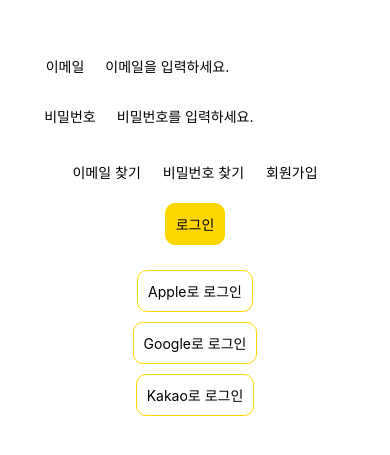
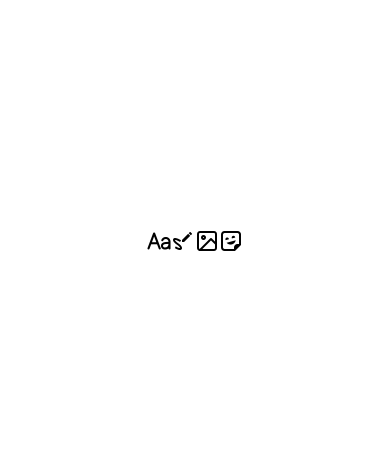
Before and after one commit to nakalicubae/Raincoat, a React Native app: screen /Write in a window 390 px wide. Shown: the part 181-636 px from the top of the page. Built offline with nearby package versions, Linux system fonts and the light colour scheme.

Commit message:
Add icon at Write.js

```diff
--- a/App.js
+++ b/App.js
@@ -4,6 +4,7 @@
 import { createStackNavigator } from "@react-navigation/stack";
 import Start from "./screens/Start";
 import SignUp from "./screens/SignUp";
+import Write from "./screens/Write";
 
 export default function App() {
   const Stack = createStackNavigator();
@@ -13,6 +14,7 @@
       <Stack.Navigator initialRouteName='Start' screenOptions = {{ headerShown: false }}>
         <Stack.Screen name='Start' component={Start} />
         <Stack.Screen name='SignUp' component={SignUp} />
+        <Stack.Screen name='Write' component={Write} />
       </Stack.Navigator>
     </NavigationContainer>
   );
--- a/screens/SignUp.js
+++ b/screens/SignUp.js
@@ -13,6 +13,11 @@
   const [pw, setPw] = useState("");
   const [pwCheck, setPwCheck] = useState("");
   const [name, setName] = useState("");
+
+  const [emailMessage, setEmailMessage] = useState("");
+  const [pwMessage, setPwMessage] = useState("");
+  const [pwCheckMessage, setPwCheckMessage] = useState("");
+  const [nameMessage, setNameMessage] = useState("");
 
   const signUp = () => {
     if (pw !== pwCheck) {
--- a/screens/Start.js
+++ b/screens/Start.js
@@ -54,7 +54,7 @@
 
       <View>
         <TouchableOpacity
-        onPress={() => navigation.navigate("SignIn")}
+        onPress={() => navigation.navigate("Write")}
         style={styles.signInBtn}>
           <Text>로그인</Text>
         </TouchableOpacity>
--- /dev/null
+++ b/screens/Write.js
@@ -0,0 +1,45 @@
+import { StatusBar } from "expo-status-bar";
+import React, { useState } from "react";
+import {
+  View,
+  Text,
+  TouchableOpacity,
+  StyleSheet,
+  TextInput,
+} from "react-native";
+import { Ionicons } from "@expo/vector-icons";
+import { MaterialCommunityIcons } from "@expo/vector-icons";
+import { Feather } from "@expo/vector-icons";
+
+export default function Write({ navigation }) {
+  return (
+    <View style={styles.container}>
+      <StatusBar style="auto" />
+
+      <View style={styles.menubar}>
+        <Ionicons name="text" size={24} color="black" />
+        <MaterialCommunityIcons name="draw" size={24} color="black" />
+        <Feather name="image" size={24} color="black" />
+        <MaterialCommunityIcons name="sticker-emoji" size={24} color="black" />
+      </View>
+
+      <View style={styles.diary}>
+      </View>
+    </View>
+  );
+}
+
+const styles = StyleSheet.create({
+  container: {
+    flex: 1,
+    justifyContent: "center",
+    alignItems: "center",
+    backgroundColor: "white",
+  },
+
+  menubar: {
+    flexDirection: "row",
+    alignItems: "center",
+  },
+
+});
```
